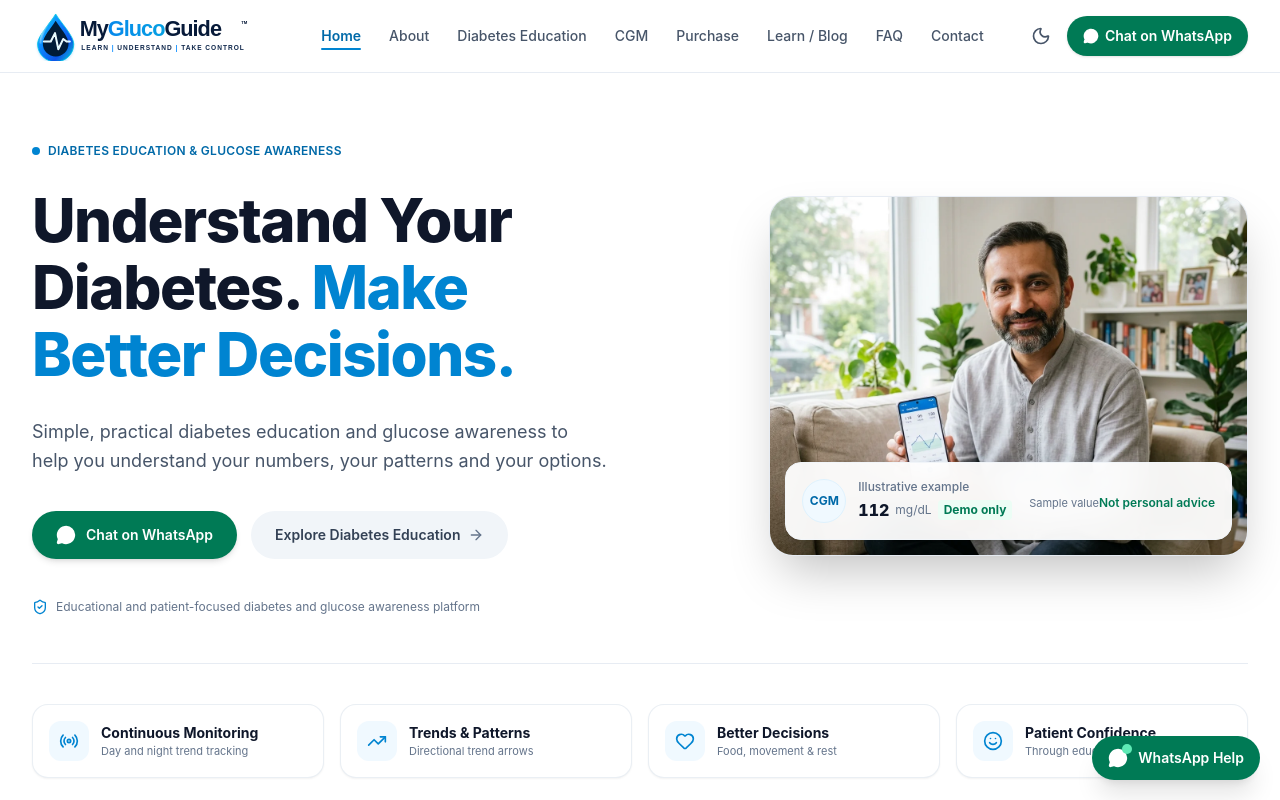
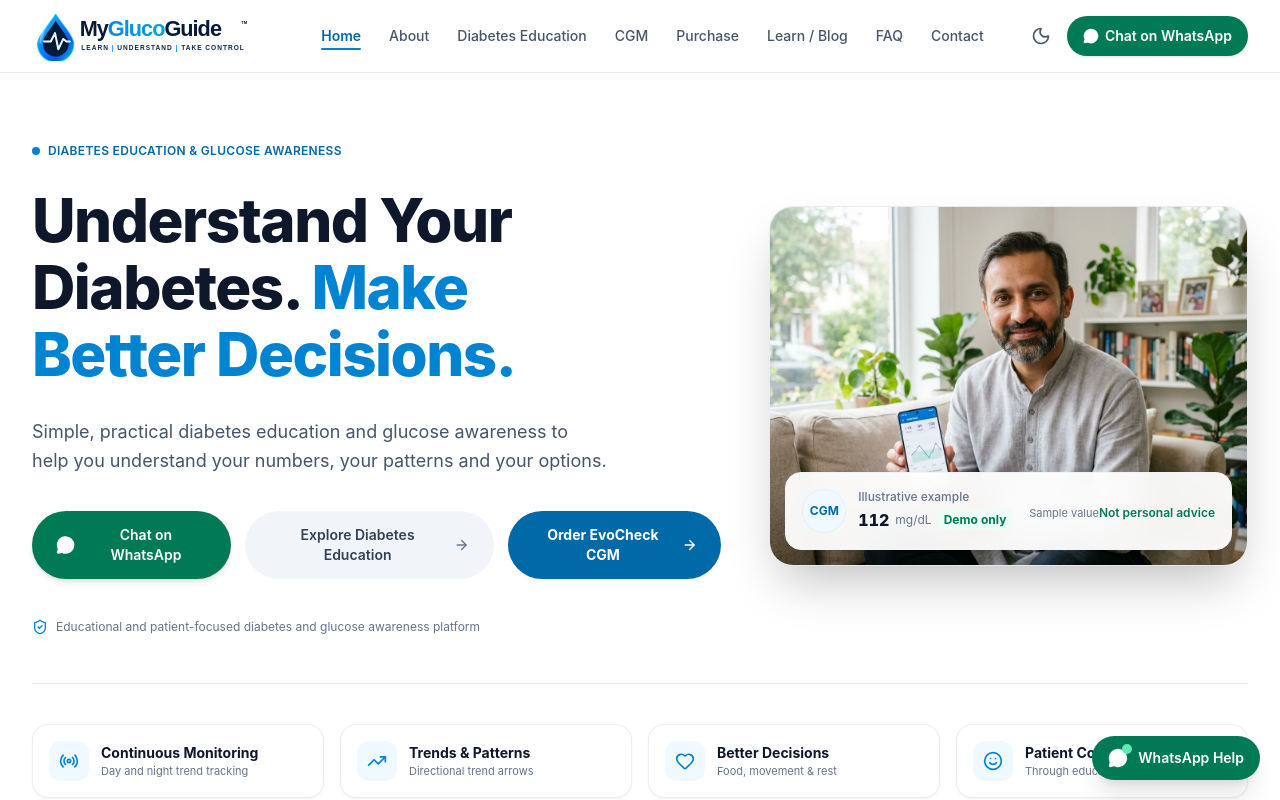
Before and after one commit to Sohaibk111/MyGlucoGuide, a React (Vite) app: page / in a window 1280 px wide. Shown: the top 800 px of the page. Built offline with nearby package versions, Linux system fonts and the light colour scheme.

Commit message:
Add homepage CTA to embedded CGM order form

```diff
--- a/src/views/HomeView.tsx
+++ b/src/views/HomeView.tsx
@@ -129,6 +129,17 @@ export const HomeView: React.FC<HomeViewProps> = ({
                 >
                   <span>Explore Diabetes Education</span>
                   <ArrowRight className="w-4 h-4 text-fg-4" />
+                </button>
+
+                <button
+                  onClick={() => {
+                    trackEvent('cta_click', { action: 'hero_order_cgm_scroll', page: 'home' });
+                    document.getElementById('home-order-cgm')?.scrollIntoView({ behavior: 'smooth', block: 'start' });
+                  }}
+                  className="inline-flex items-center justify-center gap-2 px-6 py-3.5 rounded-full text-sm font-bold text-white bg-sky-700 hover:bg-sky-800 active:scale-[0.98] transition cursor-pointer"
+                >
+                  <span>Order EvoCheck CGM</span>
+                  <ArrowRight className="w-4 h-4" />
                 </button>
               </div>
 
```
